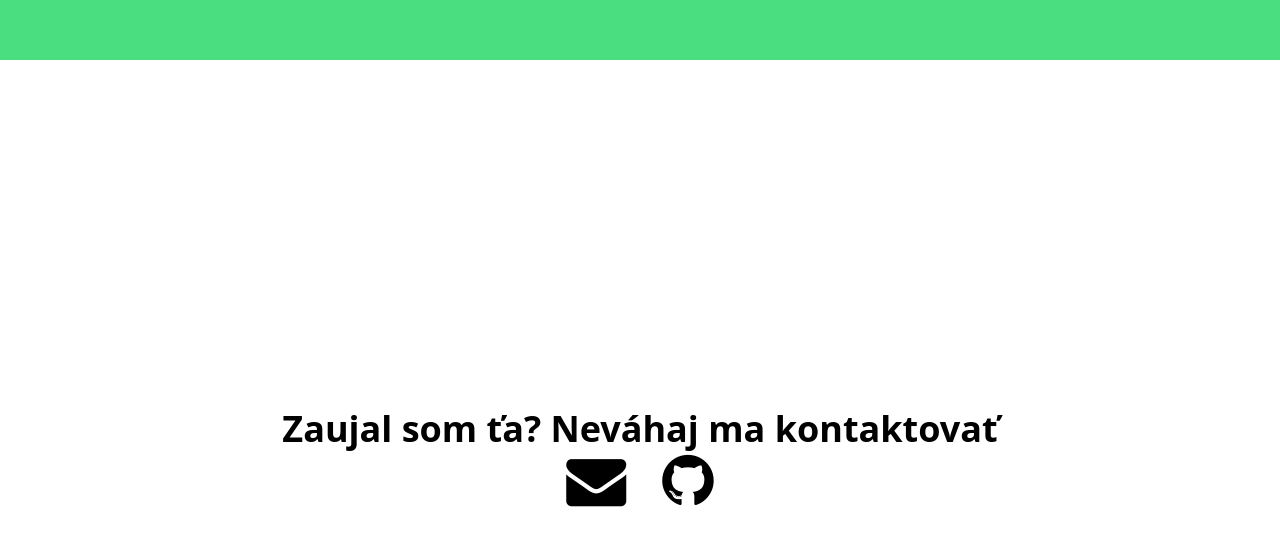
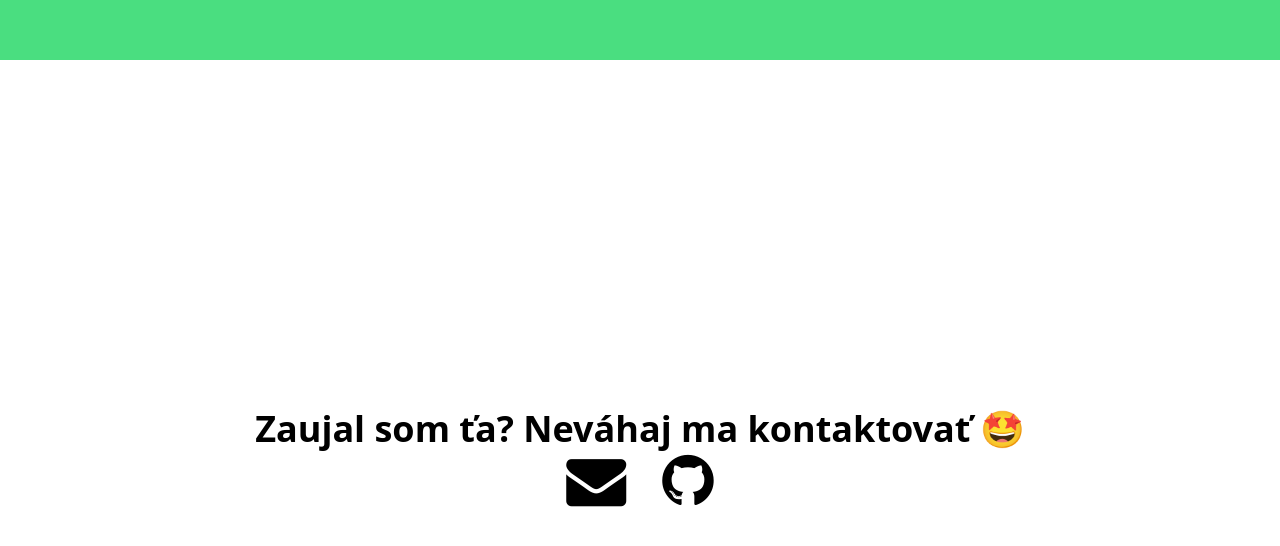
Before and after one commit to dhrinkino/hrinkino.com, a React (Vite) app: page / in a window 1280 px wide. Shown: the part 2340-2886 px from the top of the page. Built offline with nearby package versions, Linux system fonts and the light colour scheme.

Commit message:
updated text

```diff
--- a/src/Components/Contact.jsx
+++ b/src/Components/Contact.jsx
@@ -11,7 +11,7 @@ class Contact extends Component {
             <div className="flex h-screen justify-center items-center flex-col">
                 <div>
                     <p class="text-4xl font-bold">
-                        Zaujal som ťa? Neváhaj ma kontaktovať
+                        Zaujal som ťa? Neváhaj ma kontaktovať 🤩
                     </p>
                 </div>
                 <div class="w-screen flex justify-center text-6xl space-x-9 > * + *">
```
